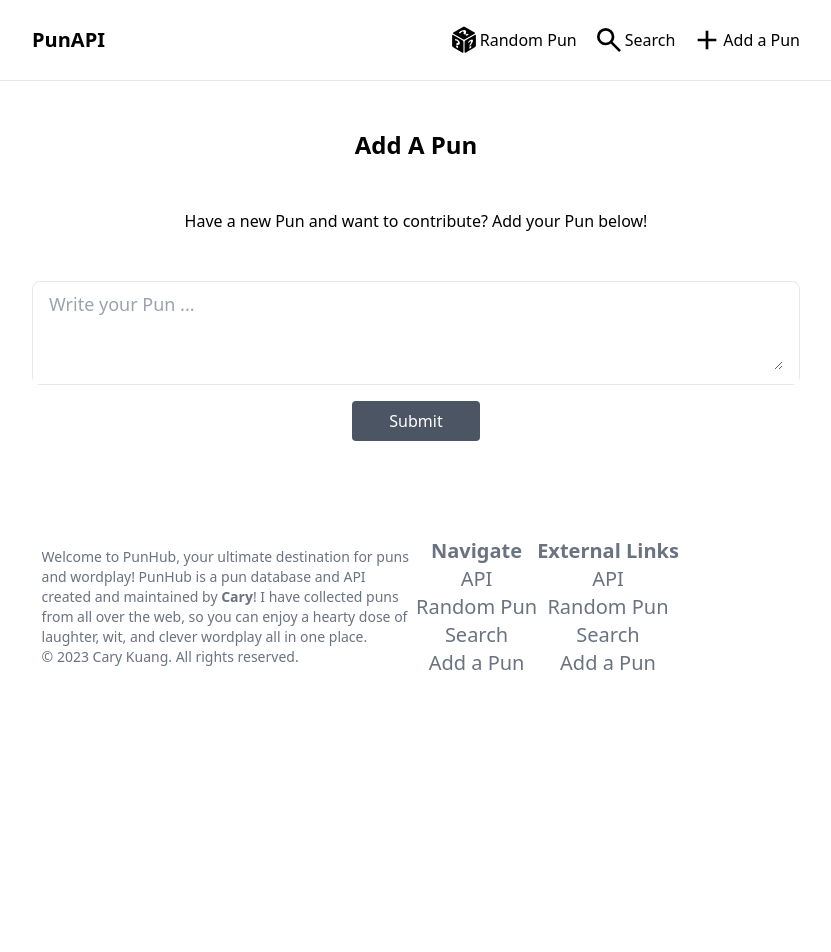
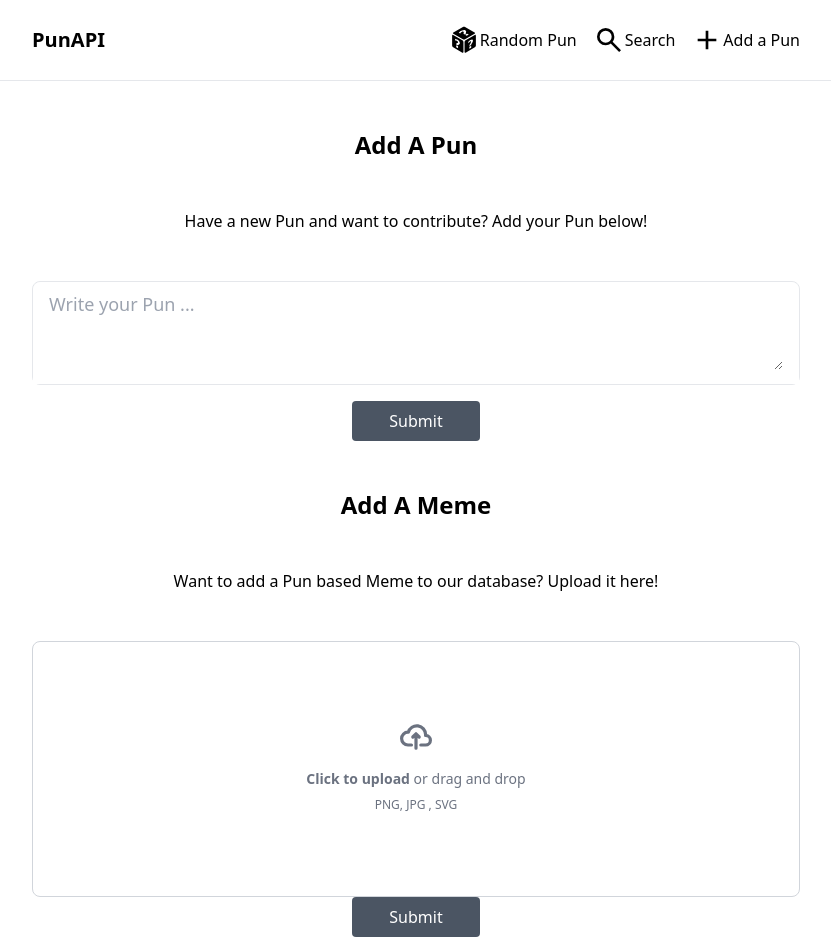
Before and after one commit to cakuang1/punapi, a Next.js app: page /addapun in a window 1280 px wide. Shown: the top 952 px of the page, without its empty margins (224-1055 px from the left). Before the commit the page ends 800 px from the top, so only its background shows below. Built offline with nearby package versions, Linux system fonts and the light colour scheme.

Commit message:
added upload section for images

```diff
--- a/pages/addapun.tsx
+++ b/pages/addapun.tsx
@@ -24,6 +24,31 @@ export default function Add() {
         </button>
 </form>
       </div>
+      <div className="mx-auto w-3/5  text-center mt-12">
+        <h1 className="text-2xl font-bold">Add A Meme</h1>
+        <div className="text-center my-12">
+              Want to add a Pun based Meme to our database? Upload it here!
+        </div>
+        <form>
+
+        <div className="flex items-center justify-center w-full">
+        <label htmlFor="dropzone-file" className="flex flex-col items-center justify-center w-full h-64 border border-gray-300 rounded-lg cursor-pointer hover:bg-gray-50">
+            <div className="flex flex-col items-center justify-center pt-5 pb-6">
+                <svg className="w-8 h-8 mb-4 text-gray-500 " aria-hidden="true" xmlns="http://www.w3.org/2000/svg" fill="none" viewBox="0 0 20 16">
+                    <path stroke="currentColor" stroke-linecap="round" stroke-linejoin="round" stroke-width="2" d="M13 13h3a3 3 0 0 0 0-6h-.025A5.56 5.56 0 0 0 16 6.5 5.5 5.5 0 0 0 5.207 5.021C5.137 5.017 5.071 5 5 5a4 4 0 0 0 0 8h2.167M10 15V6m0 0L8 8m2-2 2 2"/>
+                </svg>
+                <p className="mb-2 text-sm text-gray-500 "><span className="font-semibold">Click to upload</span> or drag and drop</p>
+                <p className="text-xs text-gray-500 ">PNG, JPG , SVG</p>
+            </div>
+            <input id="dropzone-file" type="file" className="hidden" />
+        </label>
+    </div>
+
+   <button type="submit" className="bg-gray-600 hover:bg-black text-white py-2 w-32 px-4 rounded">
+            Submit
+        </button>
+</form>
+      </div>
     </div>
     </Layout>
 
--- a/pages/index.tsx
+++ b/pages/index.tsx
@@ -195,12 +195,18 @@ Retrieve a random pun meme. The response format will be in JSON with a direct li
       <code>
           {`{`}
           {"\n"}
-          {"  \"pun\": \"I went to a seafood disco last week... and pulled a mussel.\""}
+          {"  \"meme\": \"https://b085hi8rvymugnvm.public.blob.vercel-storage.com/2-bJZtO1TbX8MRhbK4Cx5UFkxHxNjz2C.jpg\""}
           {"\n"}
           {`}`}
+          {"\n"}
+
       </code>
   </pre>
+
 </div>
+<div className="mt-5"><span className="font-semibold text-lg text-green-400 mr-3 ">GET </span>  <a href="https://b085hi8rvymugnvm.public.blob.vercel-storage.com/2-bJZtO1TbX8MRhbK4Cx5UFkxHxNjz2C.jpg" target="_blank">Open Image in New Tab</a>
+</div>
+
 </div>
 <div>
         <h2 className="font-semibold text-lg mt-6">Parameters</h2>
@@ -221,13 +227,13 @@ Retrieve a random pun meme. The response format will be in JSON with a direct li
             <tbody>
                 <tr className="bg-white dark:bg-gray-800">
                     <th scope="row" className="px-6 py-4 font-medium text-gray-900 whitespace-nowrap dark:text-white">
-                        id
+                        none
                     </th>
                     <td className="px-6 py-4">
-                        String
+                        -----
                     </td>
                     <td className="px-6 py-4">
-                        ID
+                    -----
                     </td>
                 </tr>
 
```
